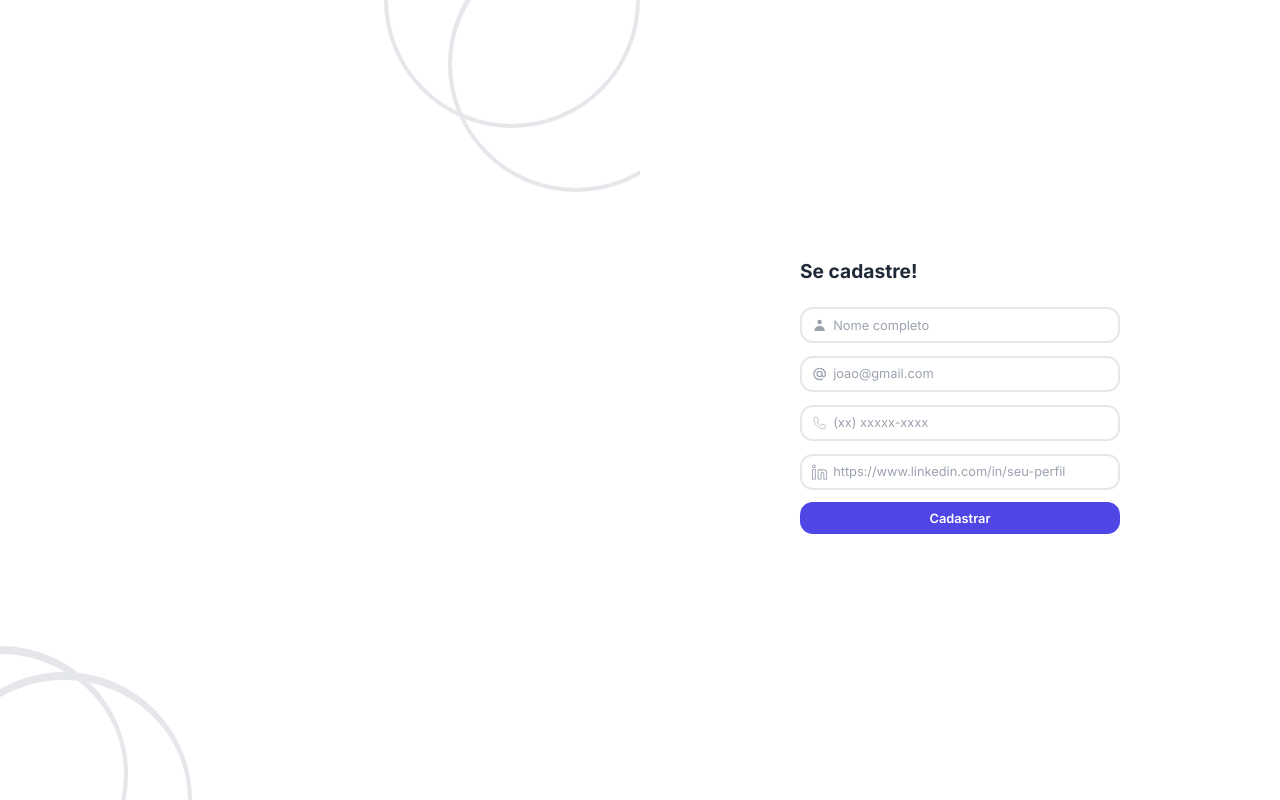
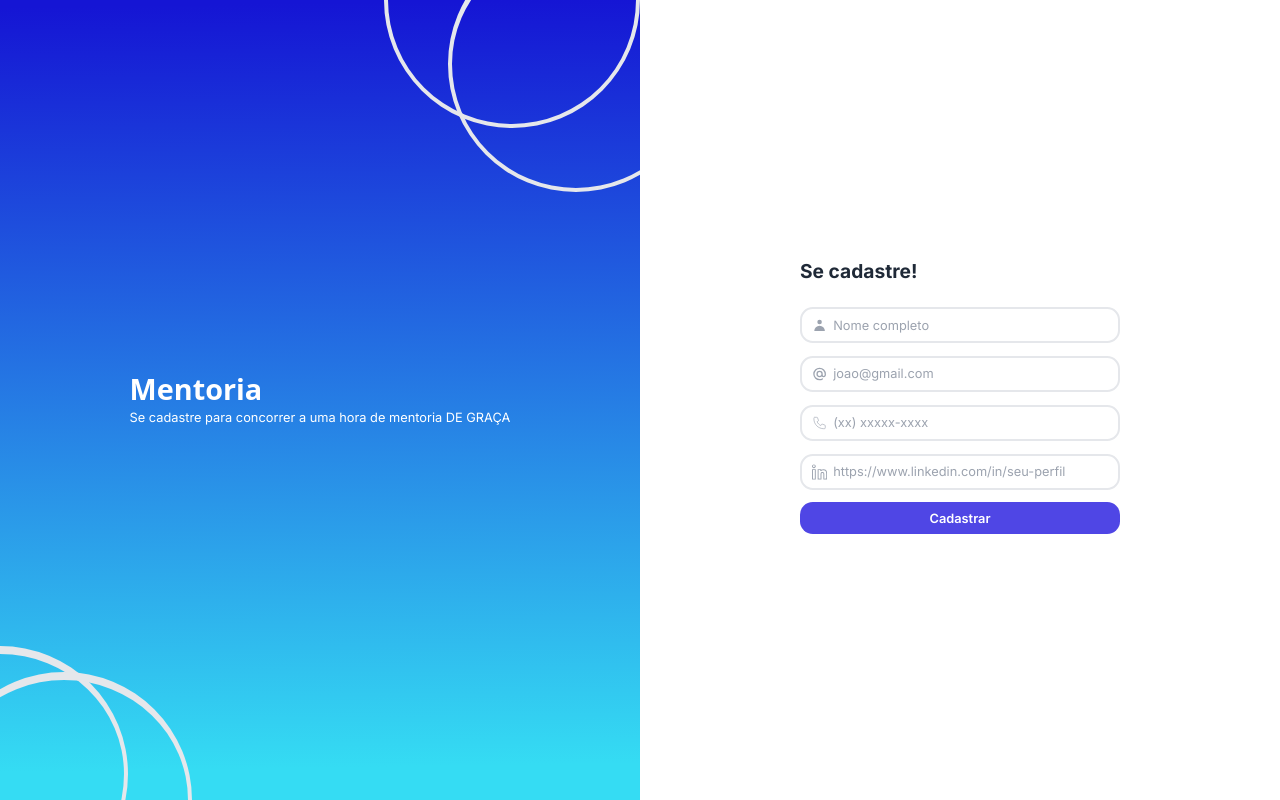
Before and after one commit to mdsavian/marlonsavian.com, a Next.js app: page /mentoria in a window 1280 px wide. Built offline with nearby package versions, Linux system fonts and the light colour scheme.

Commit message:
feat(mentorship): create and uses backgroung color

```diff
--- a/src/app/mentoria/page.tsx
+++ b/src/app/mentoria/page.tsx
@@ -1,7 +1,7 @@
 const Mentoria: React.FC = () => {
   return (
     <div className="h-screen md:flex">
-      <div className="relative overflow-hidden md:flex w-1/2 bg-mentoria i justify-around items-center hidden">
+      <div className="relative overflow-hidden md:flex w-1/2 bg-mentorship i justify-around items-center hidden">
         <div>
           <h1 className="text-white font-bold text-4xl font-sans">Mentoria</h1>
           <p className="text-white mt-1">
--- a/tailwind.config.js
+++ b/tailwind.config.js
@@ -11,6 +11,7 @@ module.exports = {
       },
       backgroundImage: (theme) => ({
         about: `linear-gradient(90deg, ${theme("colors.blue")} 67%, ${theme("colors.green")} 33%)`,
+        mentorship: "linear-gradient(179.2deg, rgb(21, 21, 212) 0.9%, rgb(53, 220, 243) 95.5%)",
       }),
       keyframes: {
         fadeIn: {
```
